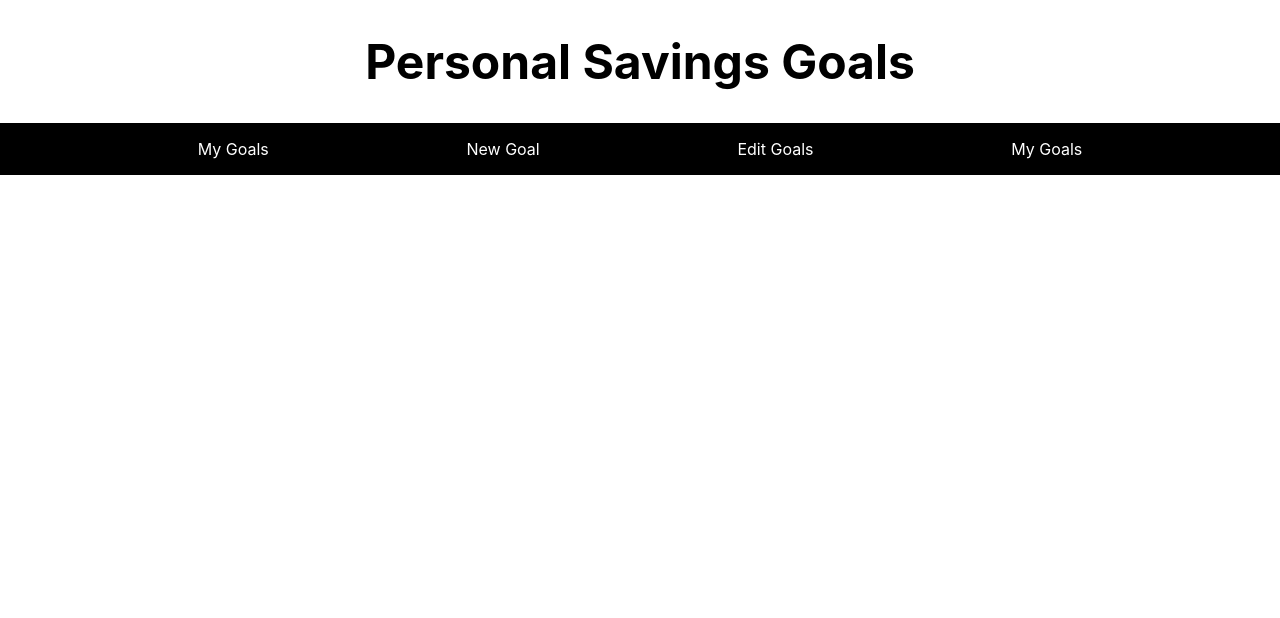
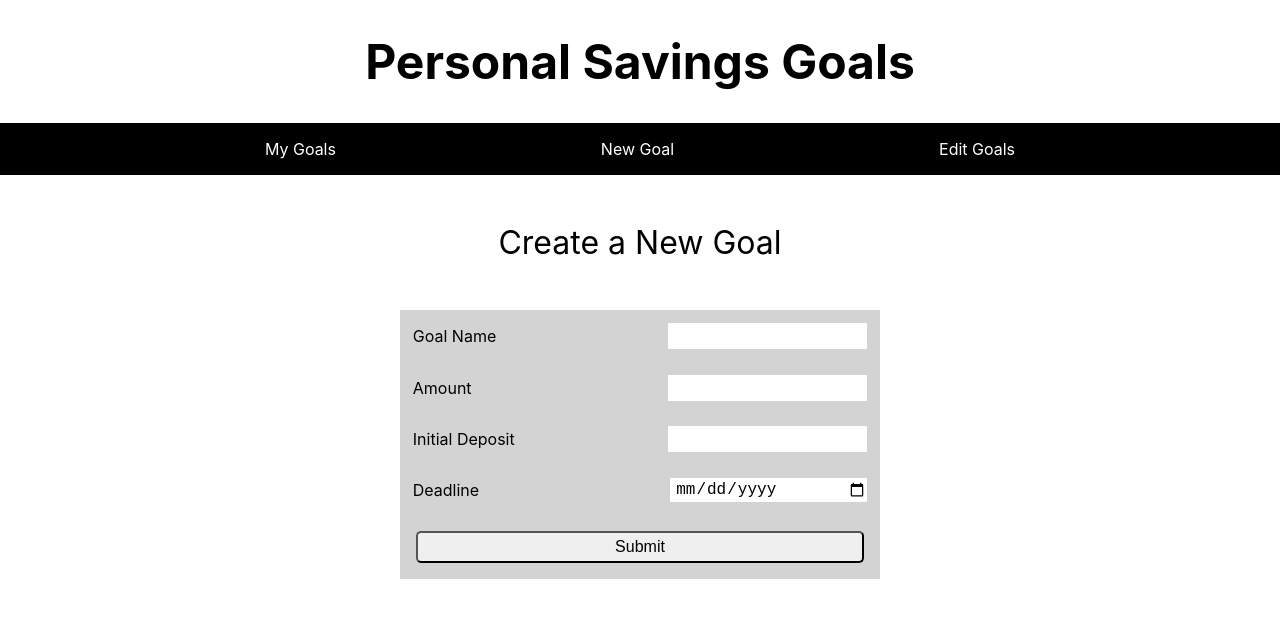
Before and after one commit to TobiasNorton/savings-goals, a React (Create React App) app: page / in a window 1280 px wide. Shown: the top 618 px of the page. Built offline with nearby package versions, Linux system fonts and the light colour scheme.

Commit message:
Basic CSS for NewGoal finished

```diff
--- a/src/MyGoals.js
+++ b/src/MyGoals.js
@@ -125,7 +125,6 @@ class MyGoals extends Component {
           <p>My Goals</p>
           <p>New Goal</p>
           <p>Edit Goals</p>
-          <p>My Goals</p>
         </nav>
         {/* </div> */}
         <section className="goals-list">
--- a/src/NewGoal.js
+++ b/src/NewGoal.js
@@ -9,8 +9,31 @@ class NewGoal extends Component {
           <p>My Goals</p>
           <p>New Goal</p>
           <p>Edit Goals</p>
-          <p>My Goals</p>
         </nav>
+        <section>
+          <p className="header">Create a New Goal</p>
+          <form className="new-goal">
+            <div className="input-container">
+              <label>Goal Name</label>
+              <input type="text" />
+            </div>
+            <div className="input-container">
+              <label>Amount</label>
+              <input type="number" />
+            </div>
+            <div className="input-container">
+              <label>Initial Deposit</label>
+              <input type="number" />
+            </div>
+            <div className="input-container">
+              <label>Deadline</label>
+              <input type="date" />
+            </div>
+            <button type="submit" className="submit">
+              Submit
+            </button>
+          </form>
+        </section>
       </div>
     )
   }
--- a/src/index.css
+++ b/src/index.css
@@ -126,6 +126,41 @@ td.hide-cell {
   border-radius: 5px;
 }
 
+.header {
+  font-size: 2rem;
+  text-align: center;
+  margin: 3rem;
+}
+
+form.new-goal {
+  display: flex;
+  flex-direction: column;
+  background-color: lightgrey;
+  max-width: 30rem;
+  margin: 3rem auto;
+}
+
+.input-container {
+  display: flex;
+  justify-content: space-between;
+  align-items: center;
+  margin: 0.8rem;
+}
+
+input {
+  width: 12rem;
+  height: 1.5rem;
+  border: none;
+  padding-left: 0.3rem;
+  font-size: 1rem;
+}
+
+.submit {
+  font-size: 1rem;
+  height: 2rem;
+  border-radius: 5px;
+  margin: 1rem;
+}
 /* .test {
   display: flex;
   flex-direction: column;
```
